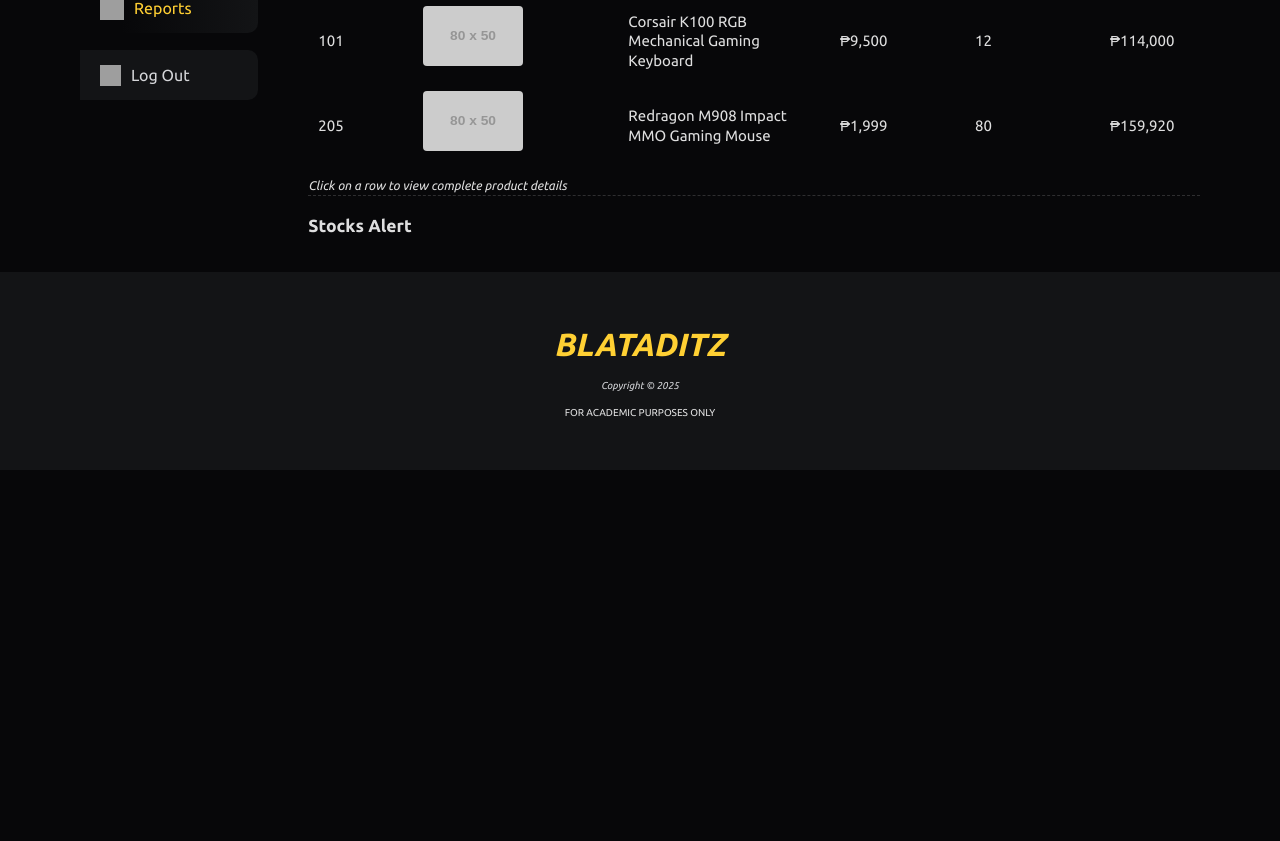
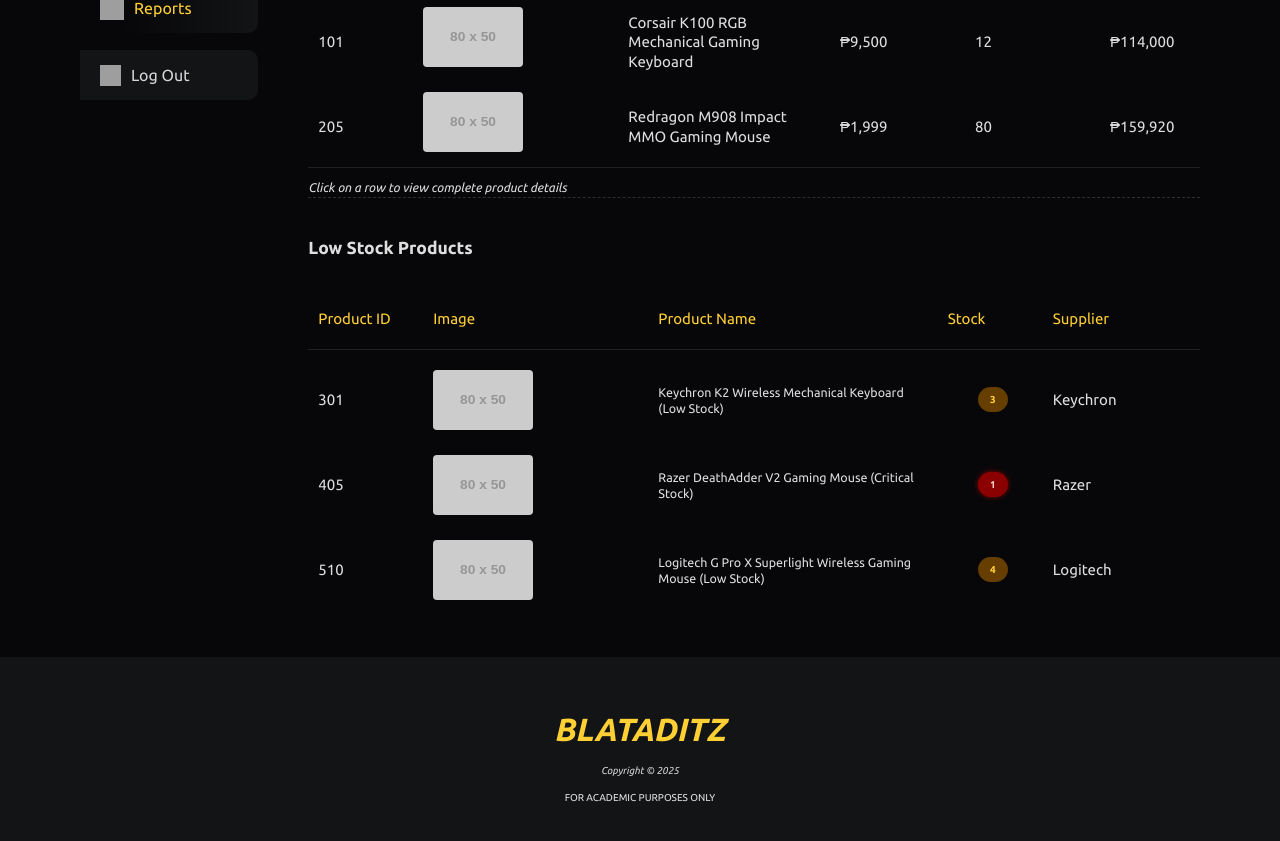
Before and after one commit to kiefgc/Blata-Ditz-Online-Retail-Store, a React (Vite) app in the folder frontend/blata-ditz-frontend/: page /admin/reports in a window 1280 px wide. Shown: the part 513-1354 px from the top of the page. Before the commit the page ends 983 px from the top, so only its background shows below. Built offline with nearby package versions, Linux system fonts and the light colour scheme; grey boxes are pictures that could not be loaded.

Commit message:
Finished admin reports page

```diff
--- a/frontend/blata-ditz-frontend/src/pages/AdminReports.css
+++ b/frontend/blata-ditz-frontend/src/pages/AdminReports.css
@@ -103,6 +103,7 @@ li {
   gap: 15px;
   padding: 5px 10px;
   align-items: center;
+  border-bottom: 1px solid rgba(255, 255, 255, 0.1);
 }
 
 .prodsales-table-rows {
@@ -242,6 +243,9 @@ li {
   display: flex;
   flex-direction: row;
   flex-wrap: wrap;
+  padding-top: 20px;
+
+  margin-bottom: 4vh;
 }
 
 .stocks-alert-section-header {
@@ -253,3 +257,109 @@ li {
 .stocks-alert-section h3 {
   font-size: 1.75rem;
 }
+
+.lowstock-alert-table-container {
+  width: 100%;
+}
+
+.lowstock-table-header,
+.lowstock-table-rows {
+  display: grid;
+  grid-template-columns: 100px 210px 3fr 90px 1.5fr;
+  gap: 15px;
+  padding: 5px 10px;
+  align-items: center;
+}
+
+.lowstock-table-header {
+  font-weight: normal;
+  font-size: 1.15rem;
+  color: #ffcf33;
+  margin-bottom: 10px;
+  padding-top: 15px;
+  border-bottom: 1px solid rgba(255, 255, 255, 0.1);
+}
+
+.lowstock-row {
+  display: contents;
+  cursor: pointer;
+  border-bottom: 1px solid #222;
+  transition: background-color 0.2s ease;
+}
+
+.lowstock-row:hover .lowstock-cell,
+.lowstock-row:hover .lowstock-cell-name {
+  background-color: #1a1a1a;
+}
+
+.lowstock-cell,
+.lowstock-table-header-cell {
+  display: flex;
+  align-items: center;
+  justify-content: flex-start;
+  min-height: 50px;
+  padding: 5px 0;
+  font-size: 1.5rem;
+}
+
+.lowstock-cell-name {
+  display: block;
+  font-size: 1.25rem;
+  line-height: 1.3;
+  padding-right: 10px;
+  word-break: break-word;
+}
+
+.lowstock-count {
+  justify-content: center;
+}
+
+.stock-qty-pill {
+  padding: 5px 12px;
+  border-radius: 20px;
+  background-color: #663e00;
+  color: #ffcf33;
+  font-weight: bold;
+  font-size: 1rem;
+  text-align: center;
+}
+
+.critical-stock .stock-qty-pill {
+  background-color: #8b0000;
+  color: #ffcccc;
+  box-shadow: 0 0 5px rgba(255, 0, 0, 0.5);
+
+.critical-stock .lowstock-cell,
+.critical-stock .lowstock-cell-name {
+  color: #ffcccc;
+}
+
+.no-low-stock-message {
+  padding: 20px;
+  color: #008000;
+  text-align: center;
+  font-size: 1.25rem;
+  font-style: italic;
+  border: 1px dashed #004d00;
+  margin-top: 10px;
+  border-radius: 4px;
+}
+
+@media (max-width: 768px) {
+  .lowstock-table-header,
+  .lowstock-table-rows {
+    grid-template-columns: 50px 70px 1fr 60px 80px;
+    gap: 8px;
+  }
+  .lowstock-cell,
+  .lowstock-cell-name {
+    font-size: 0.9rem;
+  }
+  .stock-qty-pill {
+    padding: 3px 8px;
+    font-size: 0.8rem;
+  }
+  .lowstock-table-header-cell {
+    font-size: 0.85rem;
+  }
+}
--- a/frontend/blata-ditz-frontend/src/pages/AdminReports.jsx
+++ b/frontend/blata-ditz-frontend/src/pages/AdminReports.jsx
@@ -42,6 +42,33 @@ const ProductSalesData = [
     totalSales: "₱159,920",
     supplier: "Redragon",
     category: "Mouse",
+  },
+];
+
+const LowStockData = [
+  {
+    id: "301",
+    image: "https://via.placeholder.com/80x50/007bff/FFFFFF?text=Keychron",
+    name: "Keychron K2 Wireless Mechanical Keyboard (Low Stock)",
+    currentStock: 3,
+    threshold: 5,
+    supplier: "Keychron",
+  },
+  {
+    id: "405",
+    image: "https://via.placeholder.com/80x50/ff4500/FFFFFF?text=Razer",
+    name: "Razer DeathAdder V2 Gaming Mouse (Critical Stock)",
+    currentStock: 1,
+    threshold: 5,
+    supplier: "Razer",
+  },
+  {
+    id: "510",
+    image: "https://via.placeholder.com/80x50/008000/FFFFFF?text=Logitech",
+    name: "Logitech G Pro X Superlight Wireless Gaming Mouse (Low Stock)",
+    currentStock: 4,
+    threshold: 5,
+    supplier: "Logitech",
   },
 ];
 
@@ -99,10 +126,53 @@ const ProductSalesView = ({ productData, onClose }) => {
   );
 };
 
+const LowStockAlertRow = ({ product, onClickAlert }) => {
+  const isCritical = product.currentStock <= 1;
+  const rowClassName = isCritical
+    ? "lowstock-row critical-stock"
+    : "lowstock-row";
+
+  return (
+    <div className={rowClassName} onClick={() => onClickAlert(product)}>
+      <div className="lowstock-cell">{product.id}</div>
+      <div className="lowstock-cell product-cell-image">
+        <img src={product.image} alt={product.name} />
+      </div>
+      <div className="lowstock-cell-name">{product.name}</div>
+      <div className="lowstock-cell lowstock-count">
+        <span className="stock-qty-pill">{product.currentStock}</span>
+      </div>
+      <div className="lowstock-cell lowstock-supplier">{product.supplier}</div>
+    </div>
+  );
+};
+
+const LowStockAlertTable = ({ products, onClickAlert }) => (
+  <div className="lowstock-table-wrapper">
+    <div className="lowstock-table-header">
+      <div className="lowstock-table-header-cell">Product ID</div>
+      <div className="lowstock-table-header-cell">Image</div>
+      <div className="lowstock-table-header-cell">Product Name</div>
+      <div className="lowstock-table-header-cell">Stock</div>
+      <div className="lowstock-table-header-cell">Supplier</div>
+    </div>
+    <div className="lowstock-table-rows">
+      {products.map((product) => (
+        <LowStockAlertRow
+          key={product.id}
+          product={product}
+          onClickAlert={onClickAlert}
+        />
+      ))}
+    </div>
+  </div>
+);
+
 function AdminReports() {
   const [showSmallSearchbar, setShowSmallSearchbar] = useState(false);
 
   const [isViewProdOpen, setIsViewProdOpen] = useState(false);
+  const [isViewLowStockOpen, setIsViewLowStockOpen] = useState(null);
 
   useEffect(() => {
     const searchbarScreenResize = () => {
@@ -124,6 +194,10 @@ function AdminReports() {
 
   const handleCloseViewSales = () => {
     setIsViewProdOpen(null);
+  };
+
+  const handleLowStockAlert = (productData) => {
+    console.log("Low Stock Alert Clicked:", productData.name);
   };
 
   return (
@@ -251,9 +325,22 @@ function AdminReports() {
                 )}
               </div>
             </div>
+
             <div className="stocks-alert-section">
               <div className="stocks-alert-section-header">
-                <h3>Stocks Alert</h3>
+                <h3>Low Stock Products</h3>
+              </div>
+              <div className="lowstock-alert-table-container">
+                {LowStockData.length > 0 ? (
+                  <LowStockAlertTable
+                    products={LowStockData}
+                    onClickAlert={handleLowStockAlert}
+                  />
+                ) : (
+                  <p className="no-low-stock-message">
+                    All products are adequately stocked.
+                  </p>
+                )}
               </div>
             </div>
           </div>
```
